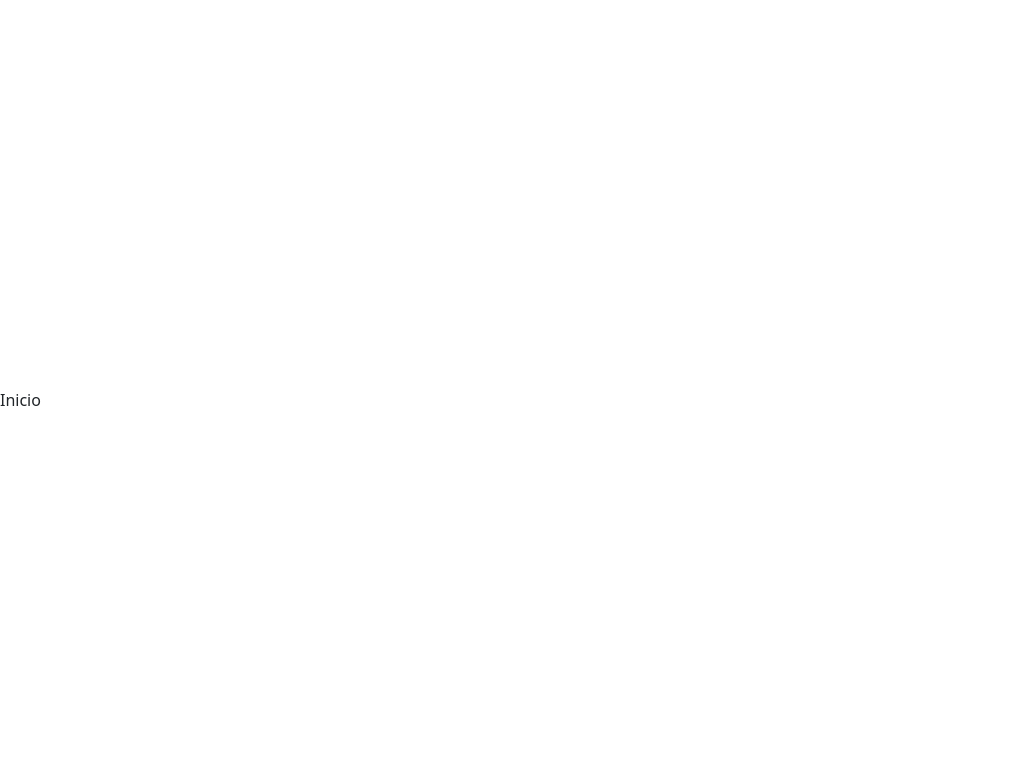
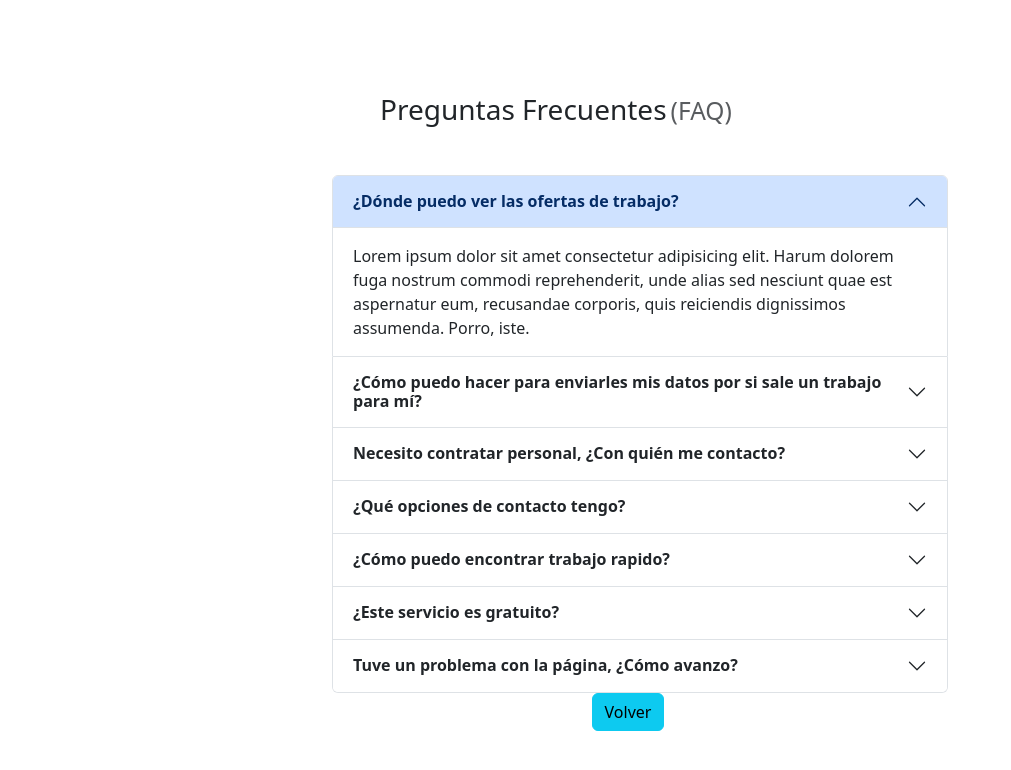
Before and after one commit to aravenab/proyecto-aca-estamos, a React (Vite) app: page / in a window 1280 px wide. Shown: the top 770 px of the page, without its empty margins (0-1011 px from the left). Built offline with nearby package versions, Linux system fonts and the light colour scheme.

Commit message:
Faq visualizar

```diff
--- a/src/App.jsx
+++ b/src/App.jsx
@@ -3,7 +3,7 @@
 import './App.css'
 // import Navbar from './components/Navbar/Navbar'
 // import Footer from './components/Footer/Footer'
-// import Faq from './views/Faq/Faq'
+import Faq from './views/Faq/Faq'
 // import Contacto from './views/Contacto/Contacto'
 // import Login from './views/Login/Login'
 // import RegistroUsuariosEmpresas from './views/RegistroUsuariosEmpresas/RegistroUsuariosEmpresas'
@@ -22,7 +22,7 @@ function App() {
     <div>
 
       {/* Inserte el componente que desee visualizar*/}
-      <Inicio/>
+      <Faq/>
 
     </div>
   )
```
